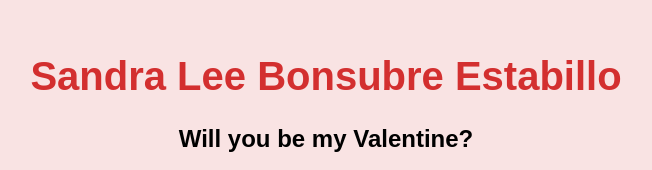
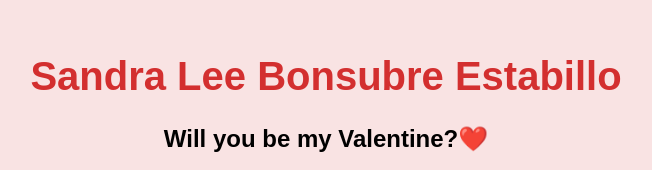
Before and after one commit to JCXZ07/project, a plain HTML site: page index.html in a window 1280 px wide. Shown: the part 114-284 px from the top of the page, without its empty margins (314-966 px from the left). Drawn offline with Linux system fonts and the light colour scheme.

Commit message:
Update index.html

```diff
--- a/index.html
+++ b/index.html
@@ -9,7 +9,7 @@
 <body>
     <div class="container">
         <h1>Sandra Lee Bonsubre Estabillo</h1>
-        <h2>Will you be my Valentine?</h2>
+        <h2>Will you be my Valentine?❤️</h2>
         <div class="buttons">
             <button class="yes-button" onclick="handleYesClick()">Yes</button>
             <button class="no-button" onclick="handleNoClick()">No</button>
```
